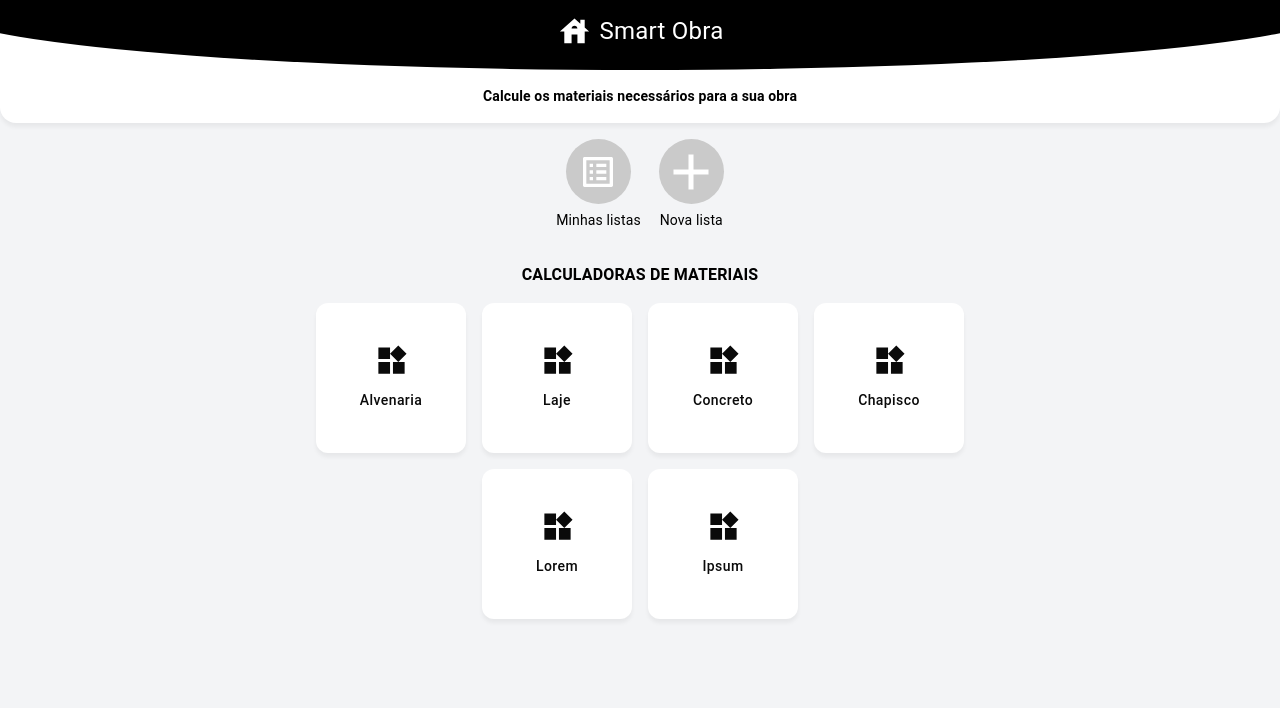
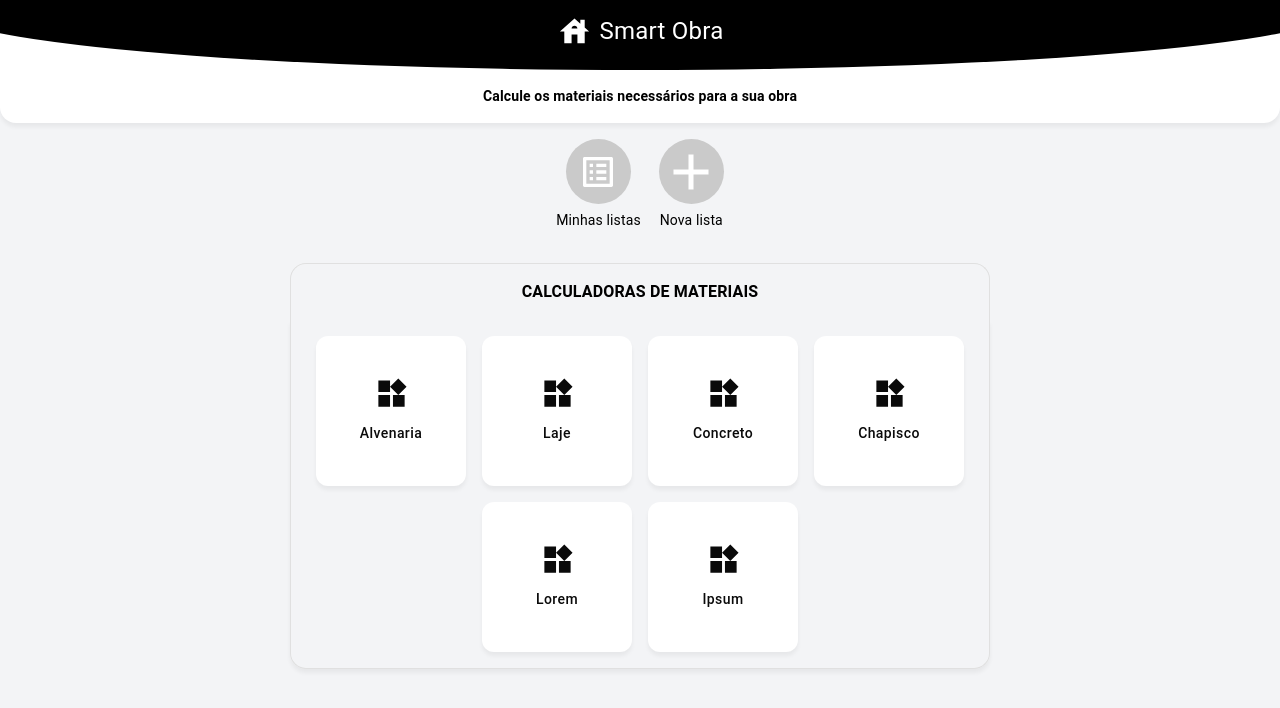
Before and after one commit to Megas-MDN/smart-builder, a React (Vite) app: page / in a window 1280 px wide. Shown: the top 708 px of the page. Built offline with nearby package versions, Linux system fonts and the light colour scheme.

Commit message:
main page list nav buttons title shadows

```diff
--- a/src/pages/MainPage/components/ListButtonsCalcs.tsx
+++ b/src/pages/MainPage/components/ListButtonsCalcs.tsx
@@ -10,9 +10,21 @@ export const ListButtonsCalcs = () => {
         sx={{
           textTransform: "uppercase",
           fontWeight: "700",
-          width: "100%",
           textAlign: "center",
           marginTop: "16px",
+          border: "1px solid #E0E0E0",
+          borderRadius: "16px 16px 0px 0px",
+          borderBottom: "none",
+          width: "100%",
+          padding: "16px 0px",
+          marginBottom: "-16px",
+          maxWidth: {
+            xs: "360px",
+            sm: "450px",
+            md: "600px",
+            lg: "700px",
+            xl: "900px",
+          },
         }}
       >
         Calculadoras de materiais
@@ -23,9 +35,14 @@ export const ListButtonsCalcs = () => {
         sx={{
           gap: "16px",
           justifyContent: "center",
+          padding: "16px",
+          border: "1px solid #E0E0E0",
+          borderRadius: "0 0 16px 16px",
+          borderTop: "none",
           width: "100%",
+          boxShadow: "0px 4px 4px 0px rgba(0, 0, 0, 0.05)",
           maxWidth: {
-            xs: "450px",
+            xs: "360px",
             sm: "450px",
             md: "600px",
             lg: "700px",
```
